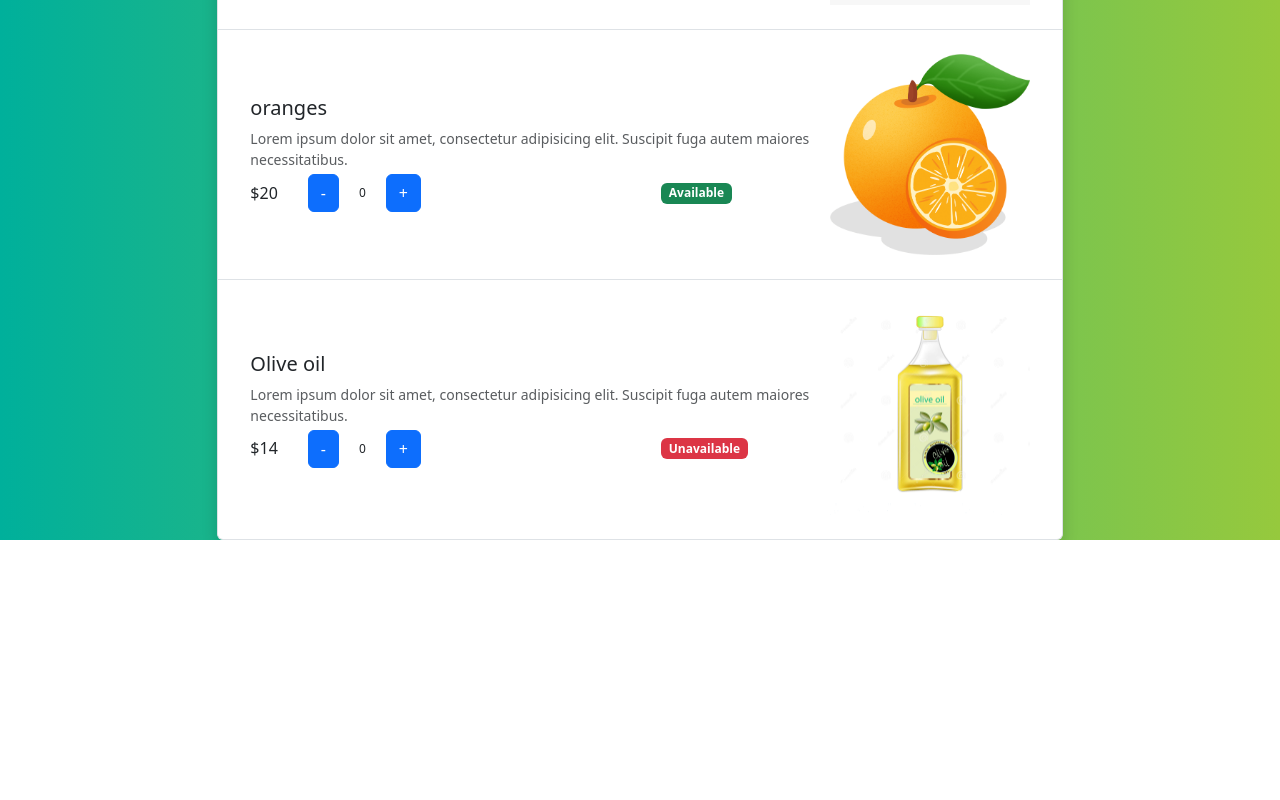
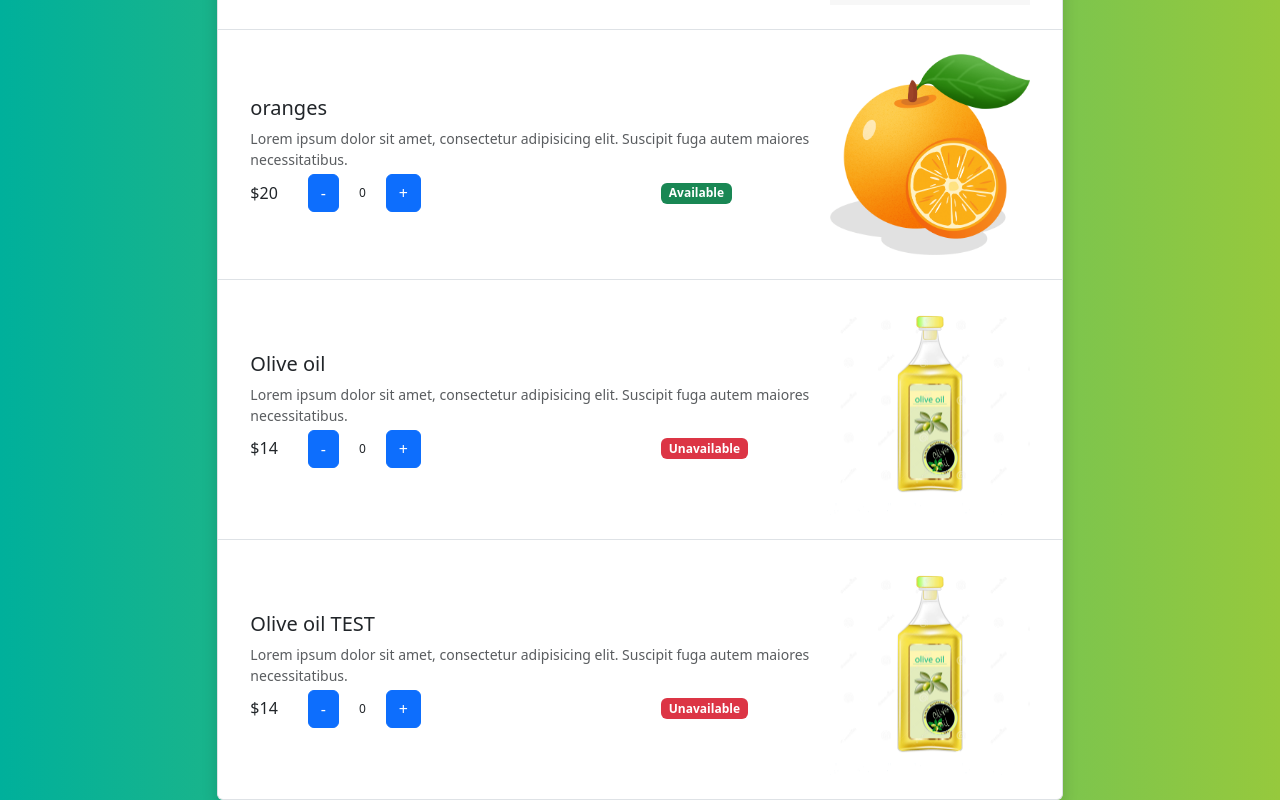
Before and after one commit to NicholasCloud4/complete-react-course, a React (Create React App) app: page / in a window 1280 px wide. Shown: the part 1087-1887 px from the top of the page. Before the commit the page ends 1627 px from the top, so only its background shows below. Built offline with nearby package versions, Linux system fonts and the light colour scheme.

Commit message:
Rendering List in React (Used .map())

```diff
--- a/src/Components/ProductList/ProductList.jsx
+++ b/src/Components/ProductList/ProductList.jsx
@@ -42,6 +42,14 @@ let products = [
         image: "images/olive-oil.png",
         price: 14,
     },
+    {
+        pID: 6,
+        pName: "Olive oil TEST",
+        desc: "Lorem ipsum dolor sit amet, consectetur adipisicing elit. Suscipit fuga autem maiores necessitatibus.",
+        isAvailable: false,
+        image: "images/olive-oil.png",
+        price: 14,
+    },
 ];
 
 function ProductList(props) {
@@ -50,46 +58,19 @@ function ProductList(props) {
         <div className="row">
             <div className="col-lg-8 mx-auto">
                 <ul className="list-group shadow">
-                    <Products
-                        id={products[0].pID}
-                        name={products[0].pName}
-                        description={products[0].desc}
-                        isAvailable={products[0].isAvailable}
-                        imageUrl={products[0].image}
-                        price={products[0].price}
-                    />
-                    <Products
-                        id={products[1].pID}
-                        name={products[1].pName}
-                        description={products[1].desc}
-                        isAvailable={products[1].isAvailable}
-                        imageUrl={products[1].image}
-                        price={products[1].price}
-                    />
-                    <Products
-                        id={products[2].pID}
-                        name={products[2].pName}
-                        description={products[2].desc}
-                        isAvailable={products[2].isAvailable}
-                        imageUrl={products[2].image}
-                        price={products[2].price}
-                    />
-                    <Products
-                        id={products[3].pID}
-                        name={products[3].pName}
-                        description={products[3].desc}
-                        isAvailable={products[3].isAvailable}
-                        imageUrl={products[3].image}
-                        price={products[3].price}
-                    />
-                    <Products
-                        id={products[4].pID}
-                        name={products[4].pName}
-                        description={products[4].desc}
-                        isAvailable={products[4].isAvailable}
-                        imageUrl={products[4].image}
-                        price={products[4].price}
-                    />
+
+                    {products.map((product) => {
+                        return (
+                            <Products
+                                id={product.pID}
+                                name={product.pName}
+                                description={product.desc}
+                                isAvailable={product.isAvailable}
+                                imageUrl={product.image}
+                                price={product.price}
+                            />
+                        )
+                    })}
                 </ul>
             </div>
         </div>
```
